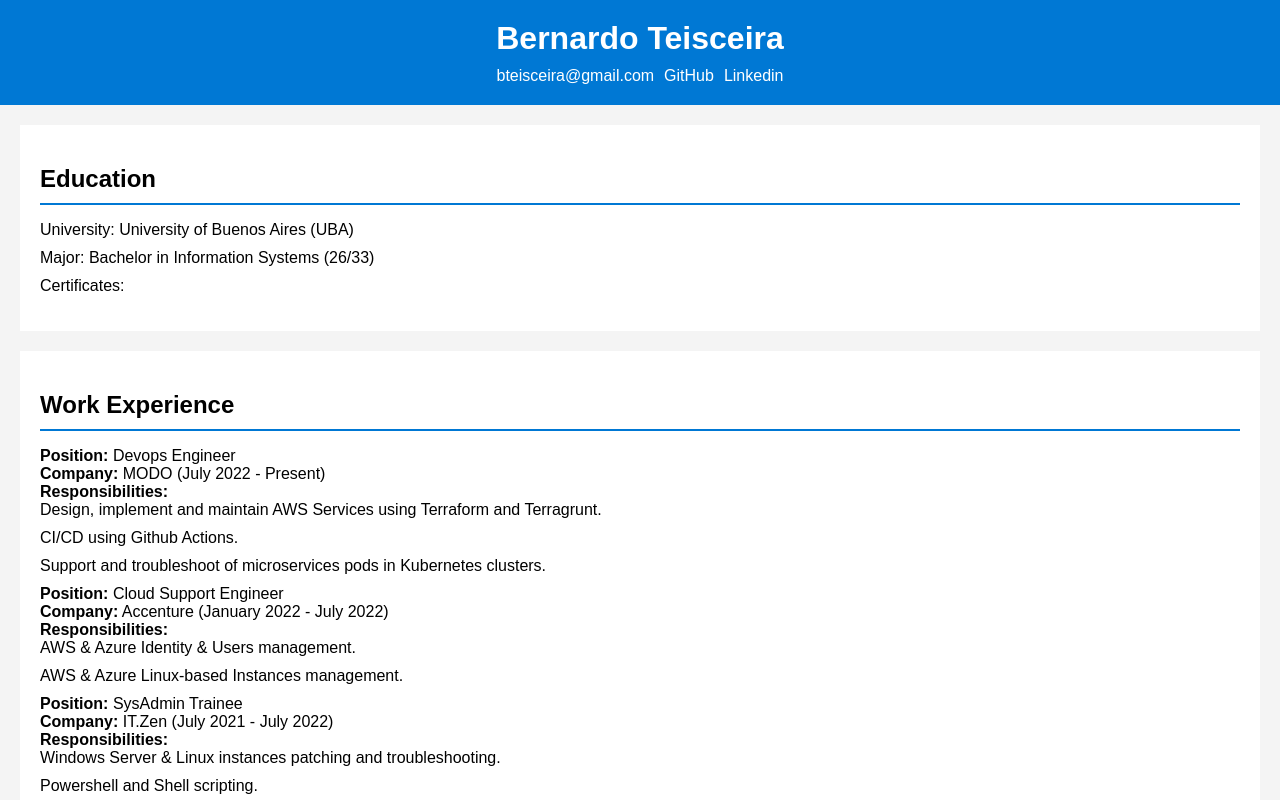
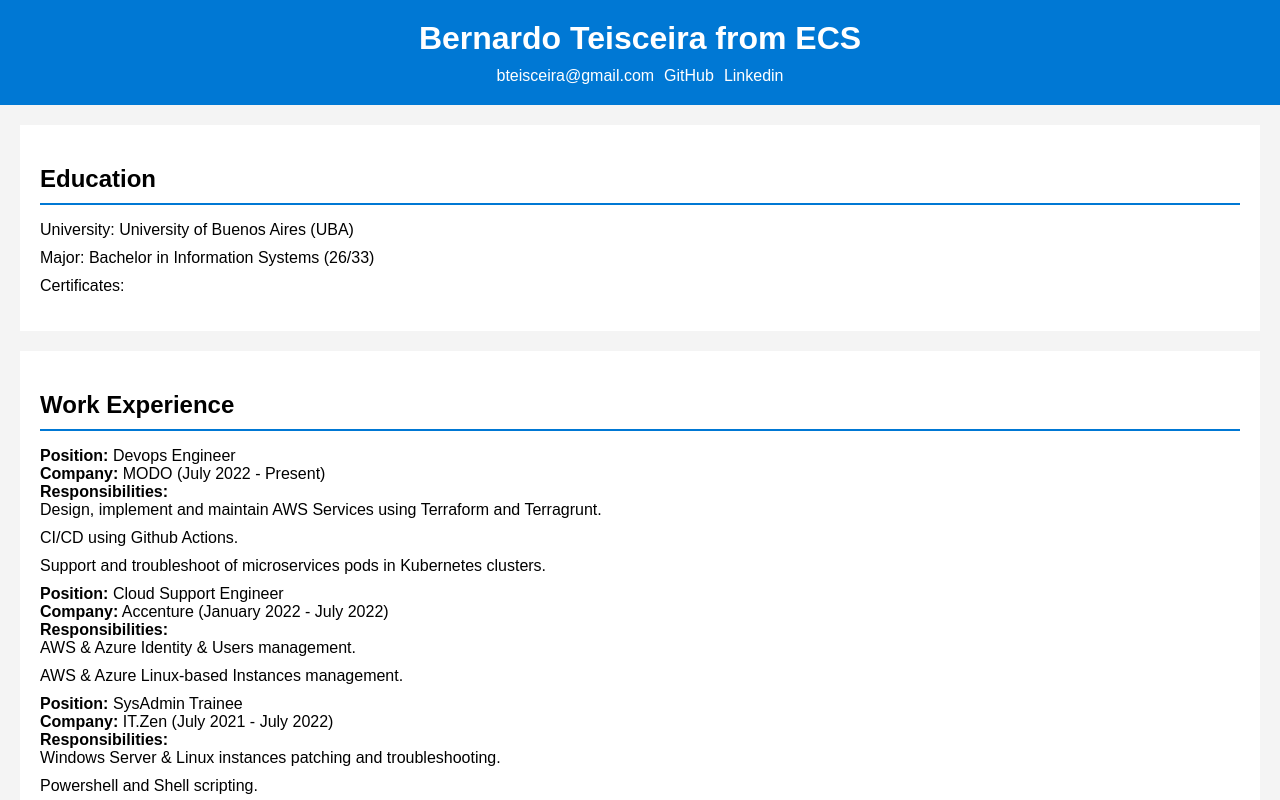
Before and after one commit to bertei/ECS-Website-Project, a plain HTML site: page Website/index.html in a window 1280 px wide. Shown: the top 800 px of the page. Drawn offline with Linux system fonts and the light colour scheme; a script that the page names is missing.

Commit message:
html change to trigger wf

```diff
--- a/Website/index.html
+++ b/Website/index.html
@@ -9,7 +9,7 @@
 </head>
 <body>
     <div class="header">
-        <h1>Bernardo Teisceira</h1>
+        <h1>Bernardo Teisceira from ECS</h1>
         <div class="contact-info">
             <a href="mailto:bteisceira@gmail.com">bteisceira@gmail.com</a>
             <a href="https://github.com/bertei">GitHub</a>
```
